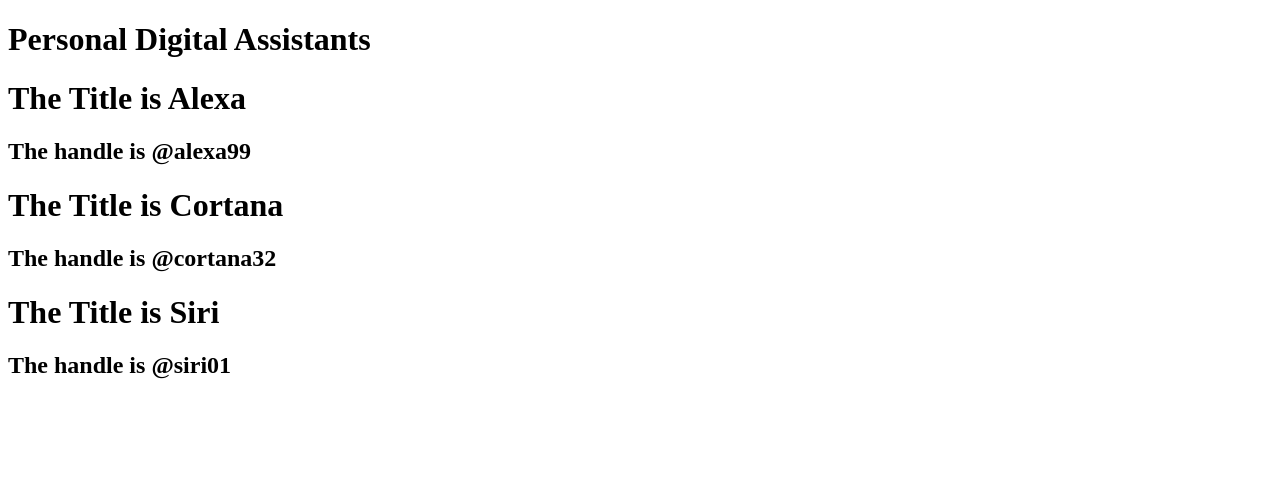
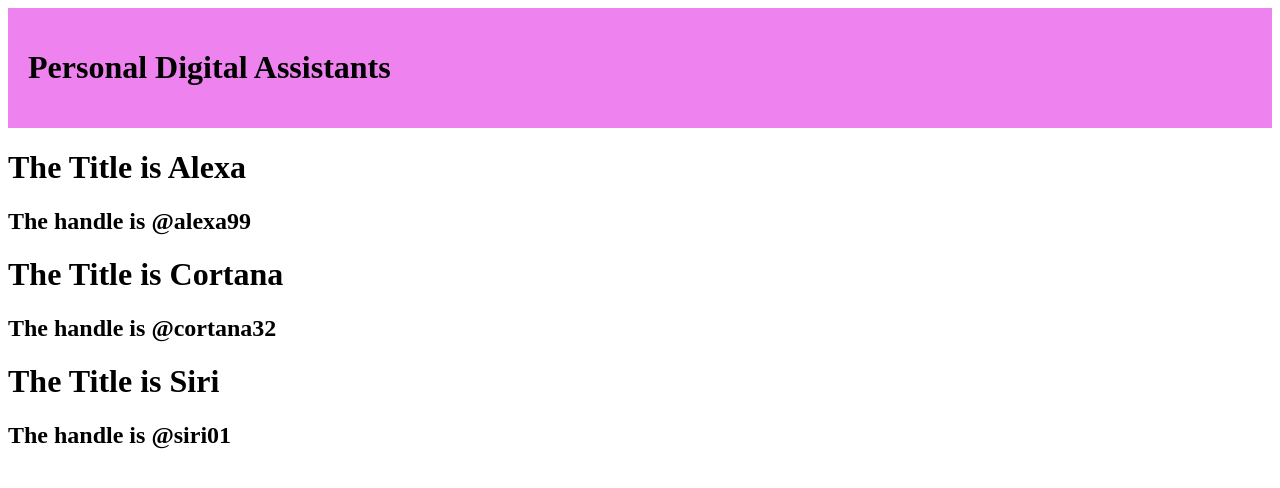
Before and after one commit to waynesdotdev/pda, a React (Create React App) app: page / in a window 1280 px wide. Shown: the top 488 px of the page. Built offline with nearby package versions, Linux system fonts and the light colour scheme.

Commit message:
destruictured out keys

```diff
--- a/src/App.js
+++ b/src/App.js
@@ -3,7 +3,7 @@
 function App() {
   return (
     <div>
-      <header>
+      <header style={{ backgroundColor: 'violet', padding: '20px' }}>
         <h1>Personal Digital Assistants</h1>
       </header>
       <ProfileCard title='Alexa' handle='@alexa99' />
--- a/src/ProfileCard.js
+++ b/src/ProfileCard.js
@@ -1,10 +1,8 @@
-import React from 'react'
-
-const ProfileCard = props => {
+const ProfileCard = ({ title, handle }) => {
   return (
     <div>
-      <h1>The Title is {props.title}</h1>
-      <h2>The handle is {props.handle}</h2>
+      <h1>The Title is {title}</h1>
+      <h2>The handle is {handle}</h2>
     </div>
   )
 }
```
